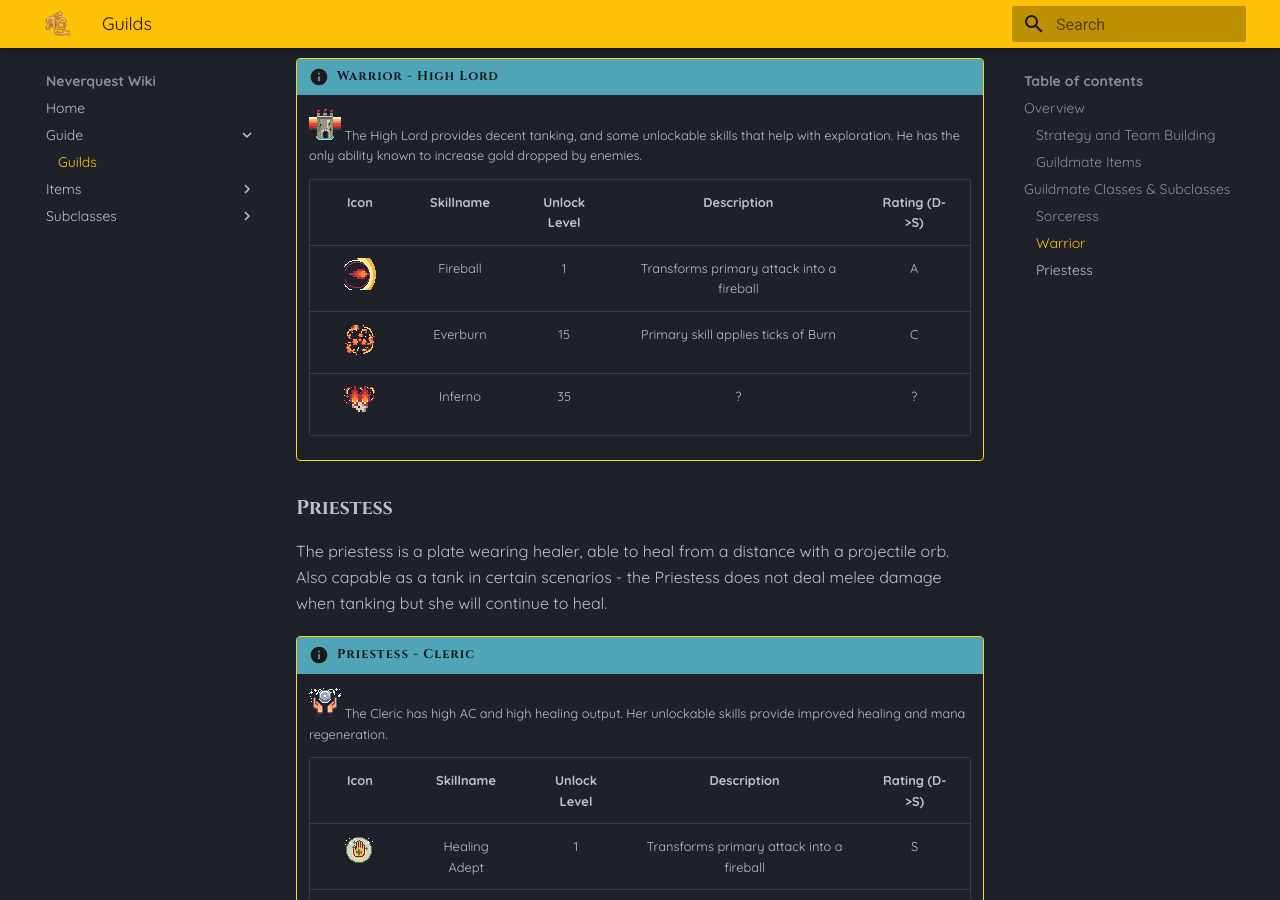
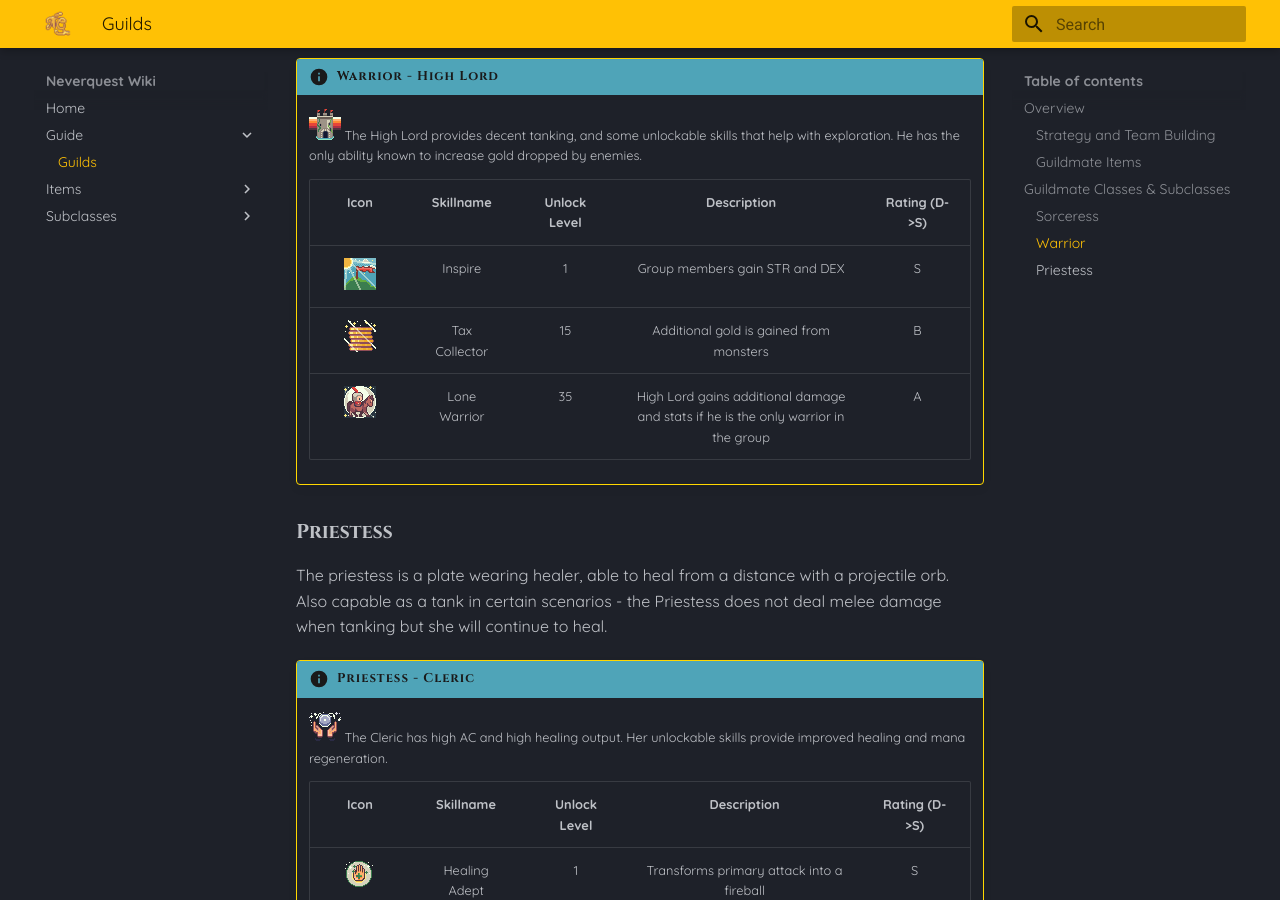
Before and after one commit to NeverQuest-Ben/NeverQuest, an MkDocs documentation site: the page built from docs/mechanics/guildManagement.md, in a window 1280 px wide and 900 px high, scrolled down 1512 px. Built offline with MkDocs 1.6.1 and Material for MkDocs 9.7.7, drawn with Linux system fonts in a browser that asks for light colours.

Commit message:
Update guildManagement.md

```diff
--- a/docs/mechanics/guildManagement.md
+++ b/docs/mechanics/guildManagement.md
@@ -42,9 +42,9 @@ The Warrior is a tank who excels at mitigating damage and maintaining aggro in a
 
     | Icon | Skillname | Unlock Level | Description | Rating (D->S) |
     | :---: | :---: | :---: | :---: | :---: |
-    | ![Fireball](../gameAssets/sorceressIcons6.png){: style="image-rendering: pixelated; width: 32px;" } | Fireball | 1 | Transforms primary attack into a fireball | A |
-    | ![Everburn](../gameAssets/sorceressIcons7.png){: style="image-rendering: pixelated; width: 32px;" } | Everburn | 15 | Primary skill applies ticks of Burn | C |
-    | ![Inferno](../gameAssets/sorceressIcons8.png){: style="image-rendering: pixelated; width: 32px;" } | Inferno | 35 | ? | ? |
+    | ![Inspire](../gameAssets/tankSkill_Icons0.png){: style="image-rendering: pixelated; width: 32px;" } | Inspire | 1 | Group members gain STR and DEX | S |
+    | ![Tax Collector](../gameAssets/tankSkill_Icons1.png){: style="image-rendering: pixelated; width: 32px;" } | Tax Collector | 15 | Additional gold is gained from monsters | B |
+    | ![Lone Warrior](../gameAssets/tankSkill_Icons2.png){: style="image-rendering: pixelated; width: 32px;" } | Lone Warrior | 35 | High Lord gains additional damage and stats if he is the only warrior in the group | A |
 
 ### Priestess
 The priestess is a plate wearing healer, able to heal from a distance with a projectile orb.  Also capable as a tank in certain scenarios - the Priestess does not deal melee damage when tanking but she will continue to heal.
```
